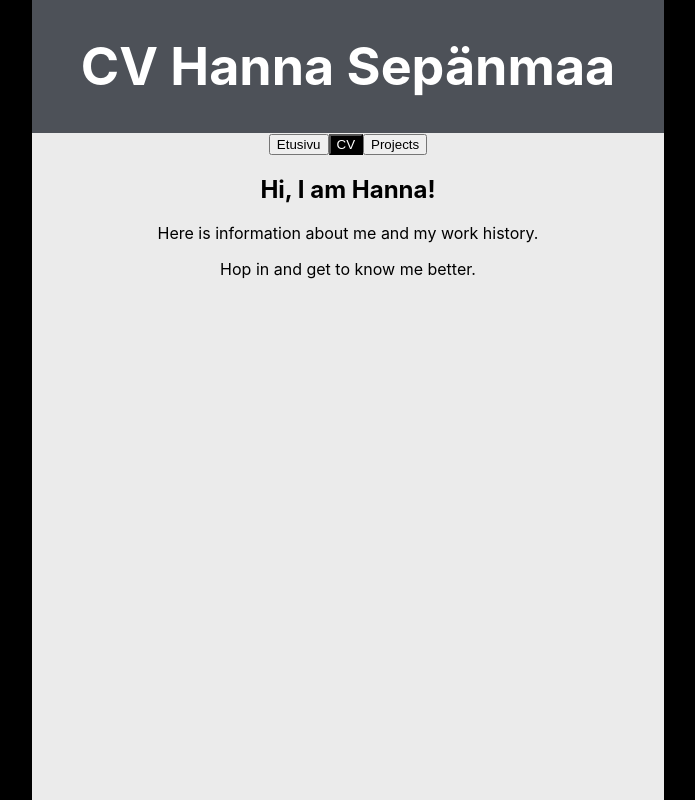
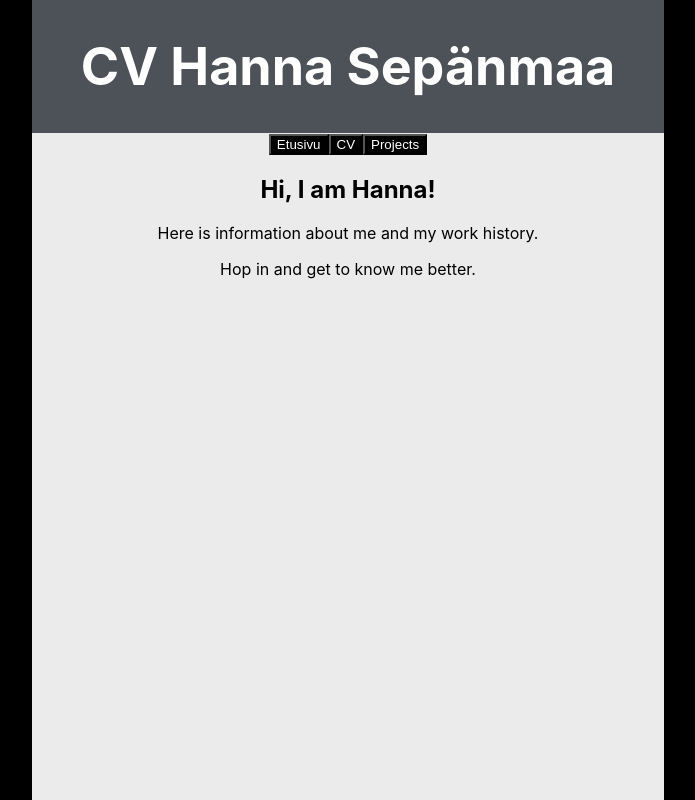
Before and after one commit to haelina/my-react-cv, a React (Create React App) app: page / in a window 1280 px wide. Shown: the whole page, without its empty margins (292-987 px from the left). Built offline with nearby package versions, Linux system fonts and the light colour scheme.

Commit message:
Rename sass files and refactor navbar to a component

```diff
--- a/src/App.js
+++ b/src/App.js
@@ -4,6 +4,7 @@ import "./Styles.scss";
 import { Home } from "./Components/Pages/Home";
 import { Projects } from "./Components/Pages/Projects";
 import { Cv } from "./Components/Pages/Cv";
+import { NavigationBar } from "./Components/base/NavigationBar";
 
 function App() {
   let navigate = useNavigate();
@@ -17,13 +18,7 @@ function App() {
       <header className="App-header">
         <h1>CV Hanna Sepänmaa</h1>
       </header>
-      <div className="ButtonBar">
-        <button onClick={() => handleClick("/")}>Etusivu</button>
-        <button className="button_primary" onClick={() => handleClick("/cv")}>
-          CV
-        </button>
-        <button onClick={() => handleClick("/projects")}>Projects</button>
-      </div>
+      <NavigationBar handleClick={handleClick}></NavigationBar>
       <Routes>
         <Route path="/" element={<Home />} />
         <Route path="projects" element={<Projects />} />
--- /dev/null
+++ b/src/Components/base/NavigationBar.js
@@ -0,0 +1,22 @@
+import React, { useState } from "react";
+
+export const NavigationBar = ({ handleClick }) => {
+  const [currentPage, setCurrentPage] = useState("/");
+
+  return (
+    <div className="ButtonBar">
+      <button className="button_primary" onClick={() => handleClick("/")}>
+        Etusivu
+      </button>
+      <button className="button_primary" onClick={() => handleClick("/cv")}>
+        CV
+      </button>
+      <button
+        className="button_primary"
+        onClick={() => handleClick("/projects")}
+      >
+        Projects
+      </button>
+    </div>
+  );
+};
--- a/src/Styles.scss
+++ b/src/Styles.scss
@@ -2,7 +2,7 @@
 
 // Base
 @import "styles/_colors";
-@import "styles/_buttons";
+@import "styles/_button";
 
 // Pages
 @import "styles/Cv";
--- /dev/null
+++ b/src/styles/_button.scss
@@ -0,0 +1,17 @@
+.button_primary {
+  background-color: black;
+  color: white;
+
+  &__active {
+    background-color: blueviolet;
+    color: black;
+  }
+
+  &__inactive {
+    background-color: white;
+  }
+}
+
+.button_primary:hover {
+  transform: scale(1.1);
+}
--- a/src/styles/_buttons.scss
+++ /dev/null
@@ -1,4 +0,0 @@
-.button_primary {
-  background-color: black;
-  color: white;
-}
```
